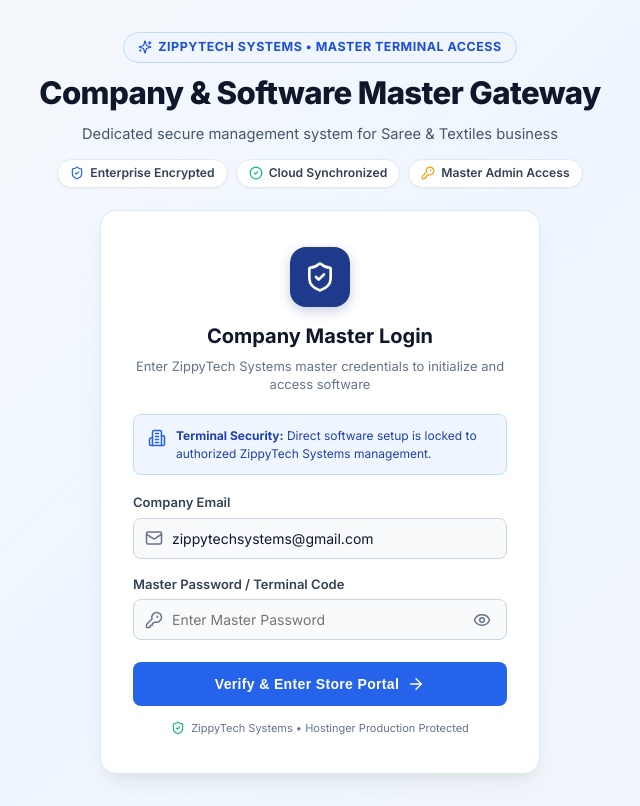
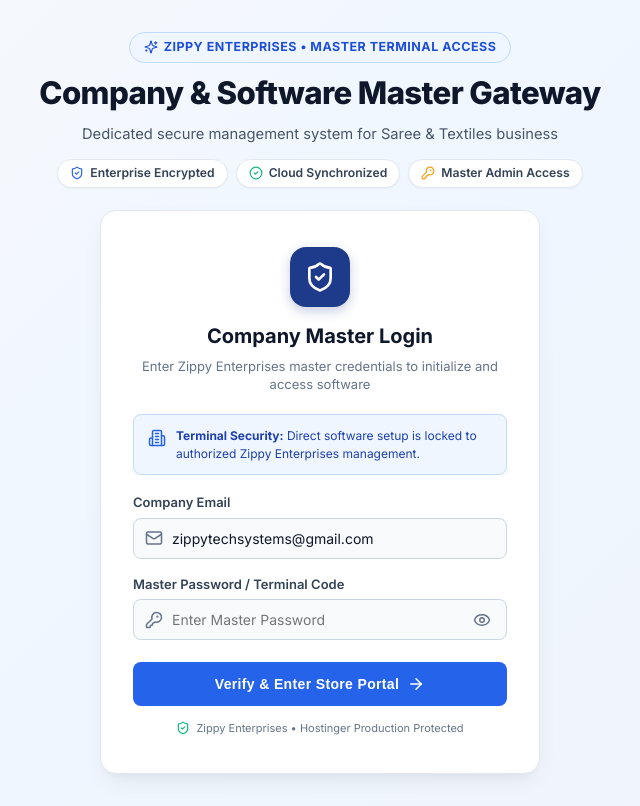
Before and after one commit to zippytechsystems/Saree-Business-management-and-Accountant-App, a React (Vite) app: page / in a window 1280 px wide. Shown: the whole page, without its empty margins (320-960 px from the left). Built offline with nearby package versions, Linux system fonts and the light colour scheme; no server answers.

Commit message:
feat: synchronize company master name to Zippy Enterprises

```diff
--- a/src/components/auth/ShopCodeLockScreen.jsx
+++ b/src/components/auth/ShopCodeLockScreen.jsx
@@ -575,7 +575,7 @@
 
         <div style={styles.footerNote}>
           <ShieldCheck size={14} color="#10b981" />
-          <span>Device Auto-Lock Protection • ZippyTech Systems</span>
+          <span>Device Auto-Lock Protection • Zippy Enterprises</span>
         </div>
       </div>
     </div>
--- a/src/screens/AuthScreen.jsx
+++ b/src/screens/AuthScreen.jsx
@@ -20,7 +20,7 @@
 import { apiPost, setAuthToken } from '../utils/api';
 
 export default function AuthScreen({ onAuthSuccess }) {
-  // Stage 1: Company Master Gateway (ZippyTech Systems)
+  // Stage 1: Company Master Gateway (Zippy Enterprises)
   // Stage 2: Store Business Login / Register
   const [companyVerified, setCompanyVerified] = useState(() => {
     return localStorage.getItem('zippy_company_authorized') === 'true';
@@ -74,7 +74,7 @@
         (res && res.success) ||
         (cleanEmail === 'zippytechsystems@gmail.com' && cleanPass === 'swamysofwares') ||
         cleanPass.toLowerCase() === 'zippytechsystems@gmail.comswamysofwares' ||
-        ['ZIPPY2026', 'ZIPPYTECH', 'SWAMYSOFWARES'].includes(cleanPass.toUpperCase());
+        ['ZIPPY2026', 'ZIPPYENTERPRISES', 'ZIPPYTECH', 'SWAMYSOFWARES'].includes(cleanPass.toUpperCase());
 
       if (isValid) {
         localStorage.setItem('zippy_company_authorized', 'true');
@@ -156,7 +156,7 @@
   };
 
   // =========================================================================
-  // VIEW 1: COMPANY / SOFTWARE MASTER LOGIN GATE (ZIPPYTECH SYSTEMS)
+  // VIEW 1: COMPANY / SOFTWARE MASTER LOGIN GATE (ZIPPY ENTERPRISES)
   // =========================================================================
   if (!companyVerified) {
     return (
@@ -165,7 +165,7 @@
         <div className="auth-header-banner">
           <div className="auth-header-pill">
             <Sparkles size={14} />
-            <span>ZIPPYTECH SYSTEMS • MASTER TERMINAL ACCESS</span>
+            <span>ZIPPY ENTERPRISES • MASTER TERMINAL ACCESS</span>
           </div>
 
           <h1 className="auth-header-title">
@@ -200,7 +200,7 @@
             </div>
             <h2 style={styles.appTitle}>Company Master Login</h2>
             <p style={styles.subtitle}>
-              Enter ZippyTech Systems master credentials to initialize and access software
+              Enter Zippy Enterprises master credentials to initialize and access software
             </p>
           </div>
 
@@ -214,7 +214,7 @@
           <div style={styles.infoBox}>
             <Building2 size={18} color="#2563eb" style={{ minWidth: 18, marginTop: 2 }} />
             <div>
-              <strong>Terminal Security:</strong> Direct software setup is locked to authorized ZippyTech Systems management.
+              <strong>Terminal Security:</strong> Direct software setup is locked to authorized Zippy Enterprises management.
             </div>
           </div>
 
@@ -282,7 +282,7 @@
 
           <div style={styles.securityNotice}>
             <ShieldCheck size={14} color="#10b981" />
-            <span>ZippyTech Systems • Hostinger Production Protected</span>
+            <span>Zippy Enterprises • Hostinger Production Protected</span>
           </div>
         </div>
       </div>
@@ -492,7 +492,7 @@
 
         <div style={styles.securityNotice}>
           <ShieldCheck size={14} color="#10b981" />
-          <span>ZippyTech Systems • Hostinger MySQL Authoritative Cloud</span>
+          <span>Zippy Enterprises • Hostinger MySQL Authoritative Cloud</span>
         </div>
       </div>
     </div>
```
